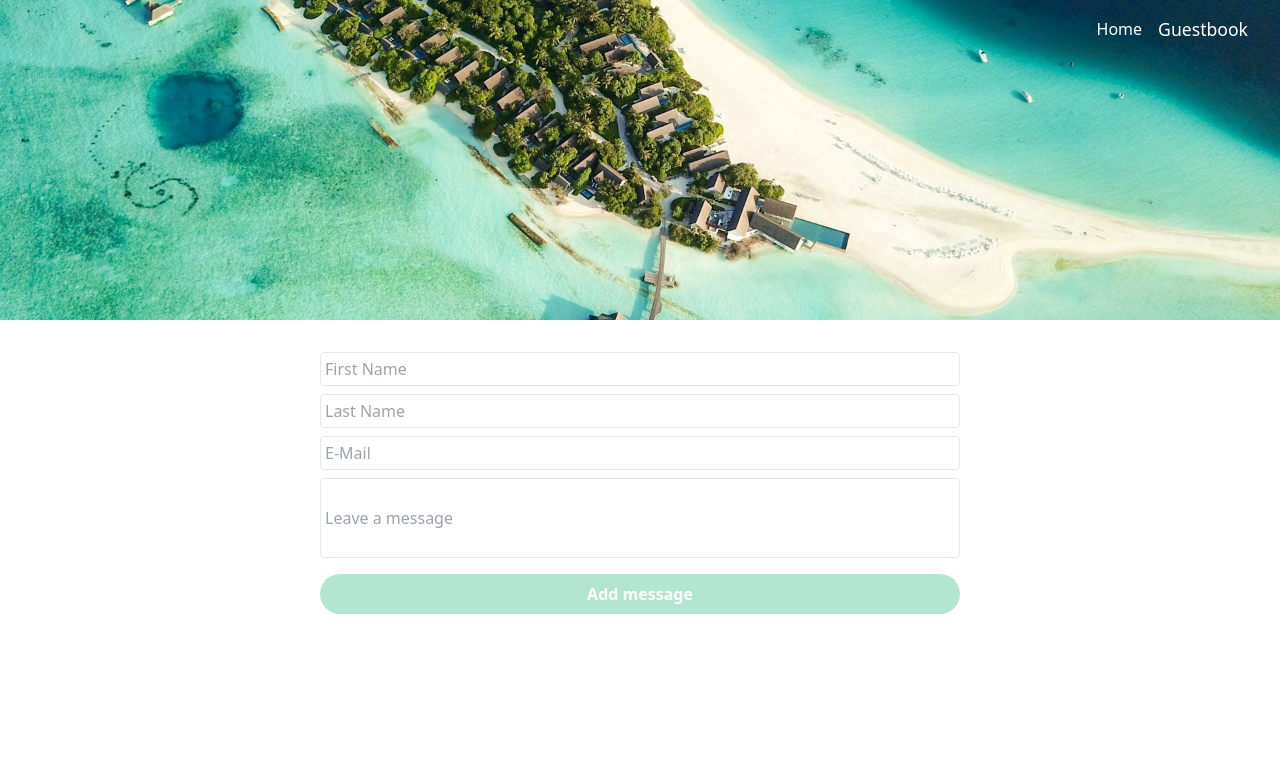
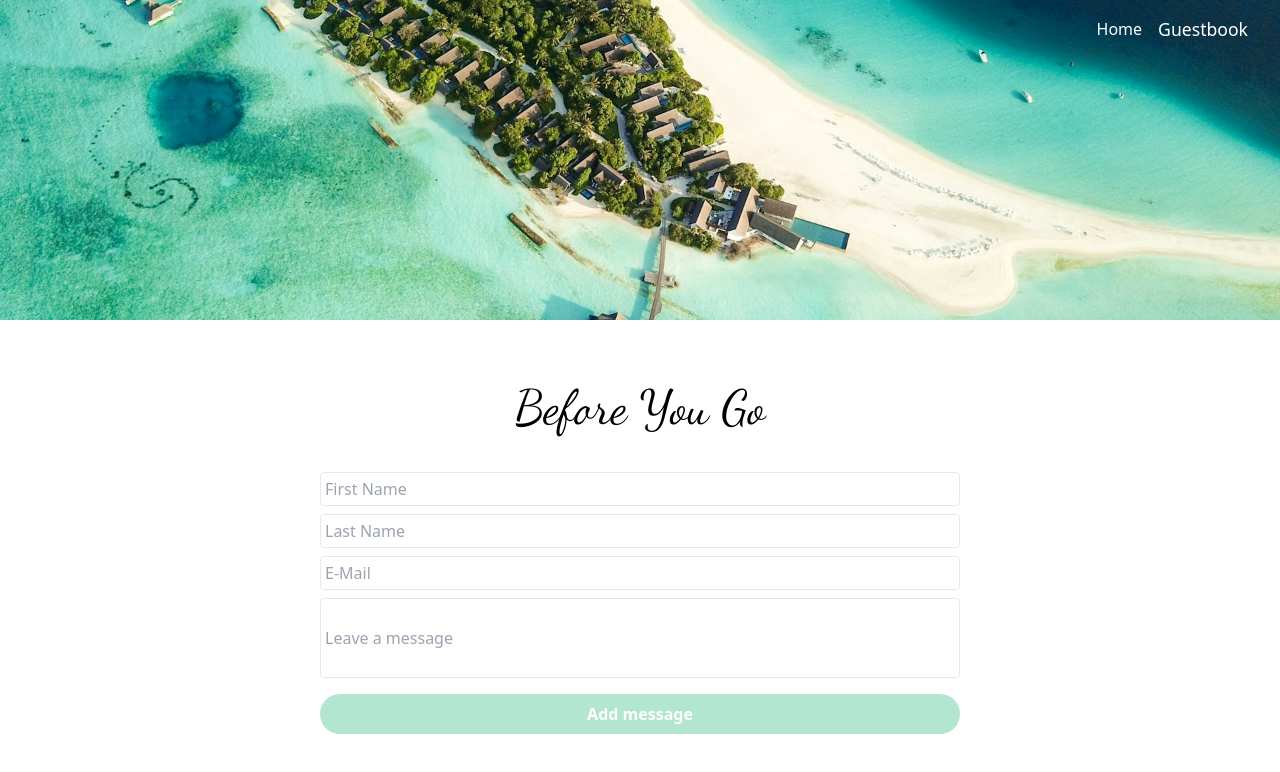
Before and after one commit to thomaserdmenger/Guestbook-Fullstack, a React (Vite) app in the folder frontend/: page /guestbook in a window 1280 px wide. Shown: the top 772 px of the page. Built offline with nearby package versions, Linux system fonts and the light colour scheme.

Commit message:
Add Heading to Form Component and update styles

```diff
--- a/frontend/src/components/Form.jsx
+++ b/frontend/src/components/Form.jsx
@@ -11,6 +11,8 @@ const Form = () => {
     console.log({ firstname, lastname, email, message })
   }
   return (
+    <div className="flex flex-col">
+      <h1 className="text-center mt-8 mb-10 guestbook__heading text-5xl">Before You Go</h1>
       <form onSubmit={handleSubmit} className="flex flex-col items-center gap-2">
         <input
           className="border-[1.5px] w-6/12 rounded p-1"
@@ -50,6 +52,7 @@ const Form = () => {
           Add message
         </button>
       </form>
+    </div>
   )
 }
 
--- a/frontend/src/index.css
+++ b/frontend/src/index.css
@@ -15,3 +15,7 @@ header {
 .active {
   font-size: 1.1rem;
 }
+
+.guestbook__heading {
+  font-family: "DancingScript";
+}
```
Lines whose indentation alone changed are shown as unchanged.
